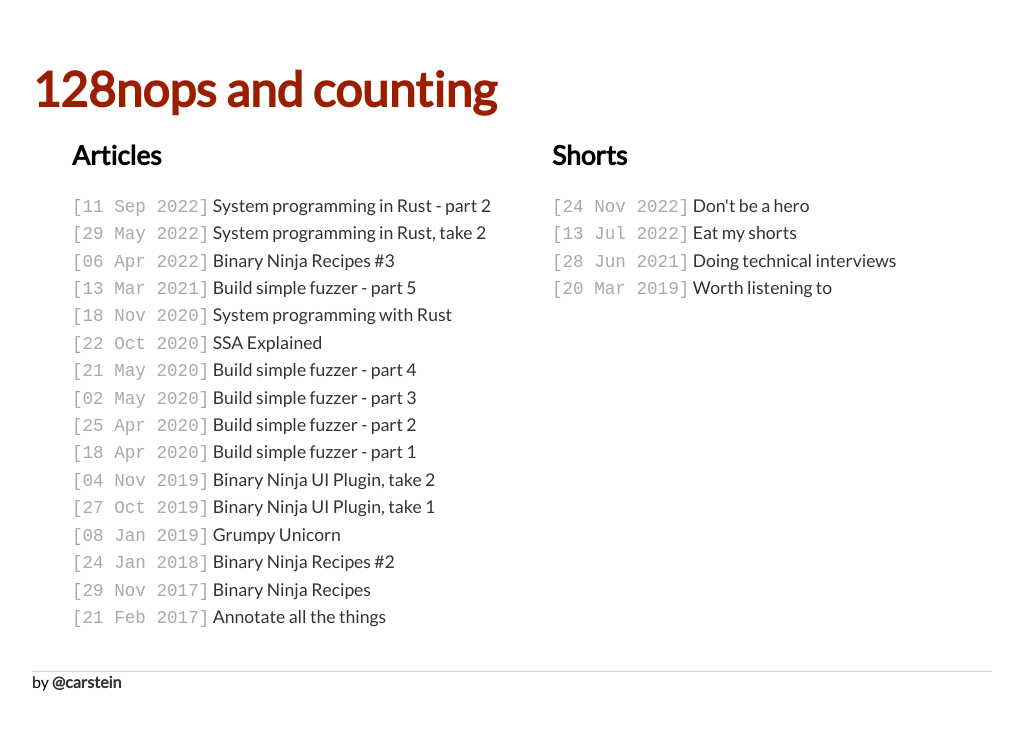
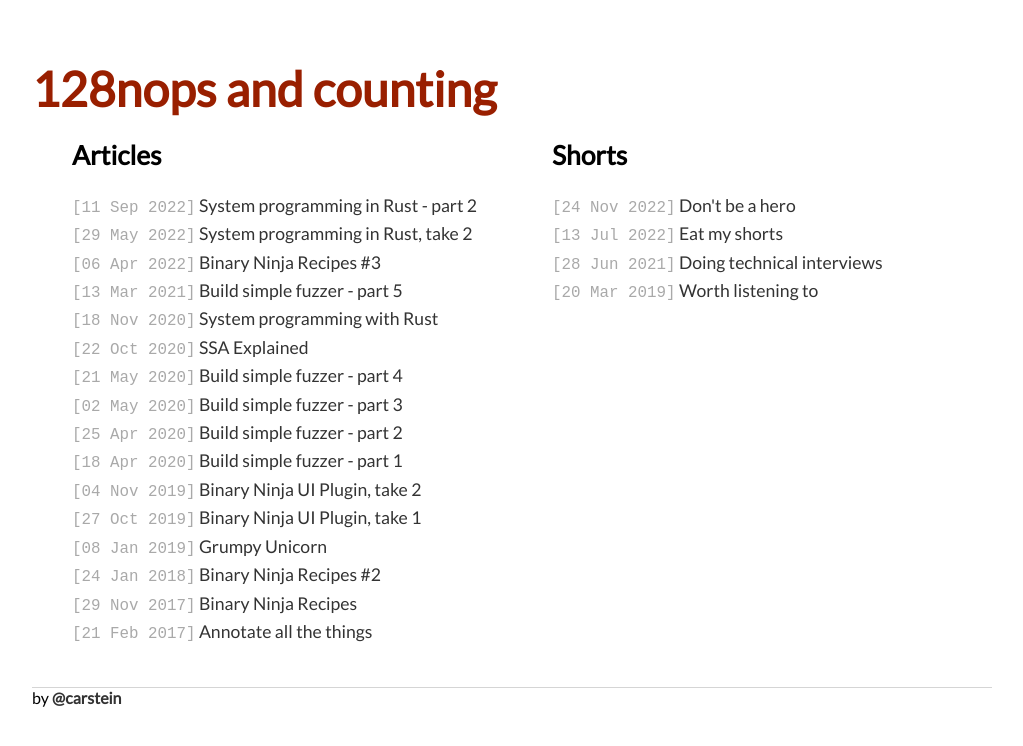
Before and after one commit to carstein/carstein.github.io, a Jekyll site: the page built from index.html, in a window 1280 px wide. Shown: the top 746 px of the page, without its empty margins (128-1151 px from the left). Built offline with Jekyll 4.4.1, drawn with Linux system fonts in a browser that asks for light colours; a style sheet for code colours, icons or effects is not loaded.

Commit message:
update style.css

```diff
--- a/css/style.css
+++ b/css/style.css
@@ -59,6 +59,7 @@
 .post_date {
   color: darkgray;
   font-family: Hack, monospace;
+  font-size: 0.9em;
 }
 
 /* Tags  style */
@@ -76,6 +77,8 @@
   border: 1px solid #333;
   padding: 0.375rem 0.75rem;
   border-radius: 0.25rem;
+  margin-right: 0.5em;
+  box-shadow: 5px 5px 10px 2px rgba(0,0,0,0.3);
 }
 
 /* Post style */
```
